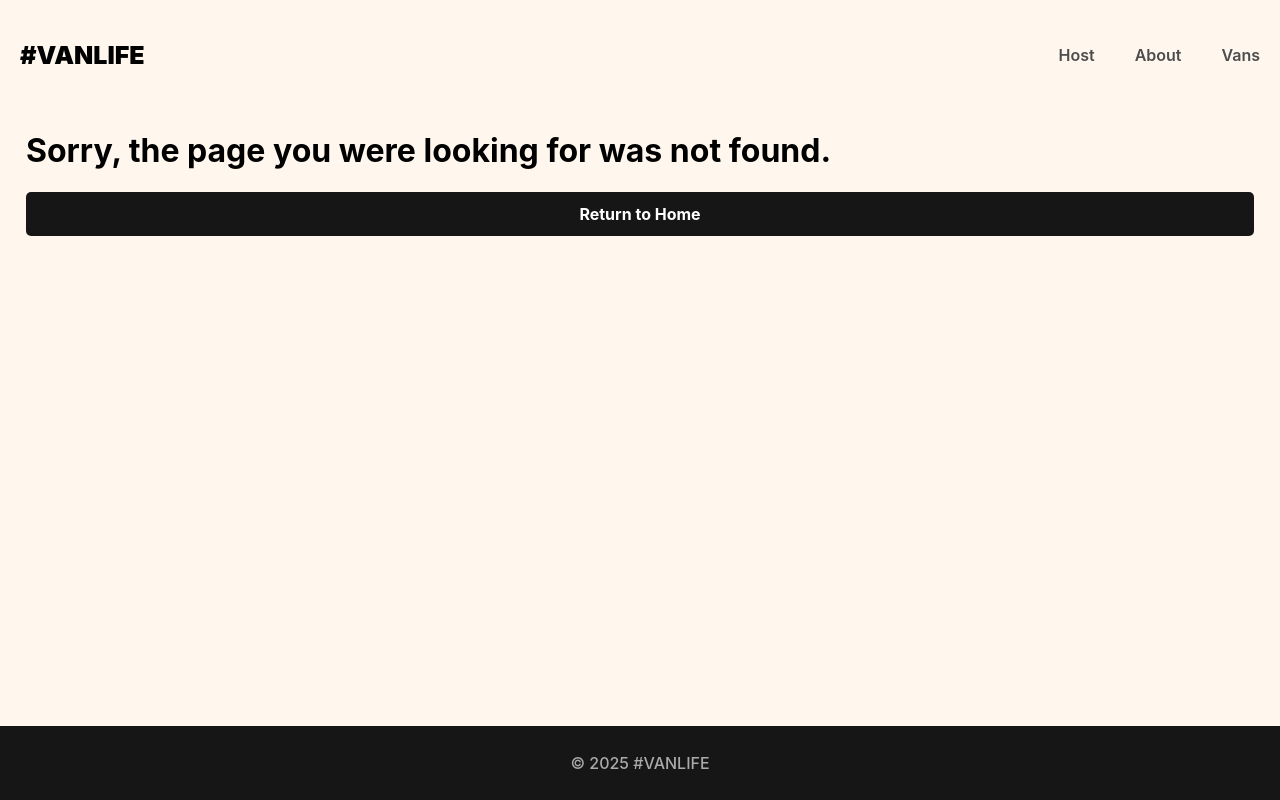
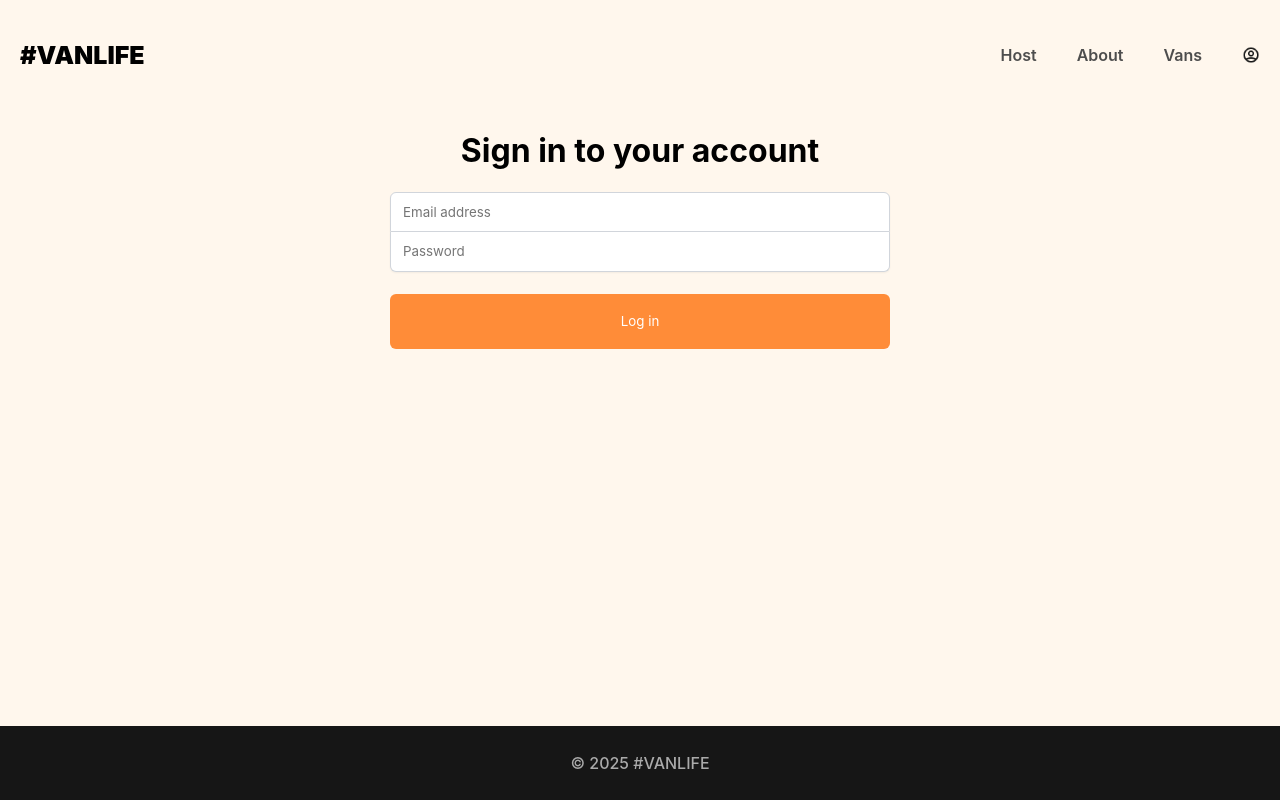
Before and after one commit to alee208/van-life, a React (Vite) app: page /login in a window 1280 px wide. Before the commit this address had no page. Built offline with nearby package versions, Linux system fonts and the light colour scheme; what miragejs would draw is missing.

Commit message:
started setting up log in page, authentication flow

```diff
--- a/api.js
+++ b/api.js
@@ -1,5 +1,10 @@
-export async function getVans() {
-  const res = await fetch("/api/vans");
+function sleep(ms) {
+  return new Promise((resolve) => setTimeout(() => resolve(), ms));
+}
+
+export async function getVans(id) {
+  const url = id ? `/api/vans/${id}` : "/api/vans";
+  const res = await fetch(url);
   if (!res.ok) {
     throw {
       message: "Failed to fetch vans",
@@ -10,3 +15,35 @@ export async function getVans() {
   const data = await res.json();
   return data.vans;
 }
+
+export async function getHostVans(id) {
+  const url = id ? `/api/host/vans/${id}` : "/api/host/vans";
+  const res = await fetch(url);
+  if (!res.ok) {
+    throw {
+      message: "Failed to fetch vans",
+      statusText: res.statusText,
+      status: res.status,
+    };
+  }
+  const data = await res.json();
+  return data.vans;
+}
+
+export async function loginUser(creds) {
+  const res = await fetch("/api/login", {
+    method: "post",
+    body: JSON.stringify(creds),
+  });
+  const data = await res.json();
+
+  if (!res.ok) {
+    throw {
+      message: data.message,
+      statusText: res.statusText,
+      status: res.status,
+    };
+  }
+
+  return data;
+}
--- a/server.js
+++ b/server.js
@@ -1,8 +1,9 @@
-import { createServer, Model } from "miragejs";
+import { createServer, Model, Response } from "miragejs";
 
 createServer({
   models: {
     vans: Model,
+    users: Model,
   },
 
   seeds(server) {
@@ -72,13 +73,22 @@ createServer({
       type: "rugged",
       hostId: "123",
     });
+
+    server.create("user", {
+      id: "123",
+      email: "andy.com",
+      password: "p123",
+      name: "Andy",
+    });
   },
 
   routes() {
     this.namespace = "api";
     this.logging = false;
+    // this.timing = 2000  // => mock a 2 second delay in server response
 
     this.get("/vans", (schema, request) => {
+      // return new Response(400, {}, {error: "Error fetching data"})
       return schema.vans.all();
     });
 
@@ -97,5 +107,27 @@ createServer({
       const id = request.params.id;
       return schema.vans.findBy({ id, hostId: "123" });
     });
+
+    this.post("/login", (schema, request) => {
+      const { email, password } = JSON.parse(request.requestBody);
+      // ⚠️ This is an extremely naive version of authentication. Please don't
+      // do this in the real world, and never save raw text passwords
+      // in your database 😅
+      const foundUser = schema.users.findBy({ email, password });
+      if (!foundUser) {
+        return new Response(
+          401,
+          {},
+          { message: "No user with those credentials found!" }
+        );
+      }
+
+      // At the very least, don't send the password back to the client 😅
+      foundUser.password = undefined;
+      return {
+        user: foundUser,
+        token: "Enjoy your pizza, here's your tokens.",
+      };
+    });
   },
 });
--- a/src/App.jsx
+++ b/src/App.jsx
@@ -2,6 +2,7 @@ import React from "react";
 import { BrowserRouter, Routes, Route } from "react-router-dom";
 import Home from "./pages/Home";
 import About from "./pages/About";
+import Login from "./pages/Login";
 import NotFound from "./pages/NotFound";
 import Vans from "./pages/Vans/Vans";
 import VanDetail from "./pages/Vans/VanDetail";
@@ -15,6 +16,7 @@ import HostVanPhotos from "./pages/Host/HostVanPhotos";
 import HostVanInfo from "./pages/Host/HostVanInfo";
 import HostVanPricing from "./pages/Host/HostVanPricing";
 import HostLayout from "./components/HostLayout";
+import AuthRequired from "./components/AuthRequired";
 import "../server";
 
 export default function App() {
@@ -26,7 +28,9 @@ export default function App() {
           <Route index element={<Home />} />
           <Route path="about" element={<About />} />
           <Route path="vans" element={<Vans />} />
+          <Route path="login" element={<Login />} />
           <Route path="/vans/:id" element={<VanDetail />} />
+          <Route element={<AuthRequired />}>
             <Route path="/host" element={<HostLayout />}>
               <Route index element={<Dashboard />} />
               <Route path="income" element={<Income />} />
@@ -39,6 +43,7 @@ export default function App() {
               </Route>
             </Route>
           </Route>
+        </Route>
       </Routes>
     </BrowserRouter>
   );
--- /dev/null
+++ b/src/components/AuthRequired.jsx
@@ -0,0 +1,14 @@
+import React from "react";
+import { Outlet, Navigate } from "react-router-dom";
+
+export default function AuthRequired() {
+  const authenticated = false;
+
+  if (!authenticated) {
+    return (
+      <Navigate to="/login" state={{ message: "You must log in first" }} />
+    );
+  }
+
+  return <Outlet />;
+}
--- a/src/components/Header.jsx
+++ b/src/components/Header.jsx
@@ -1,5 +1,6 @@
 import React from "react";
 import { Link, NavLink } from "react-router-dom";
+import avatarIcon from "../assets/images/avatar-icon.png";
 
 export default function Header() {
   return (
@@ -26,6 +27,9 @@ export default function Header() {
         >
           Vans
         </NavLink>
+        <Link to="login" className="login-link">
+          <img src={avatarIcon} className="login-icon" />
+        </Link>
       </nav>
     </header>
   );
--- a/src/index.css
+++ b/src/index.css
@@ -57,6 +57,10 @@ header a:hover {
   text-decoration: underline;
 }
 
+nav {
+  display: flex;
+}
+
 main {
   margin-bottom: 84px;
 }
@@ -90,7 +94,6 @@ footer {
   display: block;
   color: black;
   text-decoration: none;
-  margin-top: 60px;
   margin-left: 26px;
 }
 
@@ -100,6 +103,16 @@ footer {
 
 .link-button:hover {
   transform: translate(1px, 1px);
+}
+
+header .login-icon {
+  height: 18px;
+  width: 18px;
+}
+
+header .login-link {
+  display: inline-flex;
+  align-items: center;
 }
 
 /*** HOME PAGE ***/
@@ -278,7 +291,7 @@ i[class*="van-type-"] {
 }
 
 .van-detail-container {
-  padding: 27px;
+  padding-inline: 27px;
 }
 
 .van-detail-container .back-button {
@@ -331,6 +344,7 @@ i[class*="van-type-"] {
 
 .host-nav {
   display: flex;
+  margin-bottom: 30px;
 }
 
 .host-nav a {
@@ -472,3 +486,53 @@ i[class*="van-type-"] {
   background-color: #161616;
   color: white;
 }
+
+.login-container {
+  display: flex;
+  flex-direction: column;
+  align-items: center;
+  padding-inline: 27px;
+}
+
+.login-form {
+  display: flex;
+  flex-direction: column;
+  width: 100%;
+  max-width: 500px;
+}
+
+.login-form > input {
+  border: 1px solid rgba(209, 213, 219);
+  height: 40px;
+  text-indent: 10px;
+  font-family: "Inter", sans-serif;
+  box-shadow: 0px 1px 2px rgba(0, 0, 0, 0.05);
+  font-weight: 400;
+}
+
+.login-form > input:focus {
+  outline: none;
+}
+
+.login-form > input:first-of-type {
+  border-radius: 6px 6px 0px 0px;
+}
+
+.login-form > input:last-of-type {
+  border-radius: 0px 0px 6px 6px;
+  border-top: none;
+}
+
+.login-form > button {
+  background-color: #ff8c38;
+  border: none;
+  border-radius: 6px;
+  height: 55px;
+  margin-top: 22px;
+  color: white;
+  font-family: "Inter", sans-serif;
+}
+
+.login-first {
+  color: red;
+}
--- a/src/pages/Host/HostVanDetail.jsx
+++ b/src/pages/Host/HostVanDetail.jsx
@@ -1,24 +1,42 @@
 import React from "react";
 import { useParams, Link, NavLink, Outlet } from "react-router-dom";
+import { getHostVans } from "../../../api";
 
 export default function HostVanDetail() {
+  const [currentVan, setCurrentVan] = React.useState(null);
+  const [loading, setLoading] = React.useState(false);
+  const [error, setError] = React.useState(null);
   const { id } = useParams();
-  const [currentVan, setCurrentVan] = React.useState(null);
+
+  React.useEffect(() => {
+    async function loadVans() {
+      setLoading(true);
+      try {
+        const data = await getHostVans(id);
+        setCurrentVan(data);
+      } catch (err) {
+        setError(err);
+      } finally {
+        setLoading(false);
+      }
+    }
+
+    loadVans();
+  }, [id]);
+
+  if (loading) {
+    return <h1>Loading...</h1>;
+  }
+
+  if (error) {
+    return <h1>There was an error: {error.message}</h1>;
+  }
+
   const activeStyles = {
     fontWeight: "bold",
     textDecoration: "underline",
     color: "#161616",
   };
-
-  React.useEffect(() => {
-    fetch(`/api/host/vans/${id}`)
-      .then((res) => res.json())
-      .then((data) => setCurrentVan(data.vans));
-  }, []);
-
-  if (!currentVan) {
-    return <h1>Loading...</h1>;
-  }
 
   return (
     <section>
--- /dev/null
+++ b/src/pages/Login.jsx
@@ -0,0 +1,51 @@
+import React from "react";
+import { useNavigate, useLocation } from "react-router-dom";
+import { loginUser } from "../../api";
+
+export default function Login() {
+  const [loginFormData, setLoginFormData] = React.useState({
+    email: "",
+    password: "",
+  });
+
+  const location = useLocation();
+
+  function handleSubmit(e) {
+    e.preventDefault();
+    loginUser(loginFormData).then((data) => console.log(data));
+  }
+
+  function handleChange(e) {
+    const { name, value } = e.target;
+    setLoginFormData((prev) => ({
+      ...prev,
+      [name]: value,
+    }));
+  }
+
+  return (
+    <div className="login-container">
+      {location.state?.message && (
+        <h3 className="login-first">{location.state.message}</h3>
+      )}
+      <h1>Sign in to your account</h1>
+      <form onSubmit={handleSubmit} className="login-form">
+        <input
+          name="email"
+          onChange={handleChange}
+          type="email"
+          placeholder="Email address"
+          value={loginFormData.email}
+        />
+        <input
+          name="password"
+          onChange={handleChange}
+          type="password"
+          placeholder="Password"
+          value={loginFormData.password}
+        />
+        <button onClick={handleSubmit}>Log in</button>
+      </form>
+    </div>
+  );
+}
--- a/src/pages/Vans/VanDetail.jsx
+++ b/src/pages/Vans/VanDetail.jsx
@@ -1,19 +1,39 @@
 import React from "react";
 import { useParams, Link, useLocation } from "react-router-dom";
+import { getVans } from "../../../api";
 
 export default function VanDetail() {
-  const params = useParams();
+  const [loading, setLoading] = React.useState(false);
   const [van, setVan] = React.useState(null);
+  const [error, setError] = React.useState(null);
+  const { id } = useParams();
   const location = useLocation();
 
   React.useEffect(() => {
-    fetch(`/api/vans/${params.id}`)
-      .then((res) => res.json())
-      .then((data) => setVan(data.vans));
-  }, [params.id]);
+    async function loadVans() {
+      setLoading(true);
+      try {
+        const data = await getVans(id);
+        setVan(data);
+      } catch (err) {
+        setError(err);
+      } finally {
+        setLoading(false);
+      }
+    }
+    loadVans();
+  }, [id]);
+
+  if (loading) {
+    return <h1>Loading...</h1>;
+  }
+
+  if (error) {
+    return <h1>There was an error: {error.message}</h1>;
+  }
 
   const search = location.state?.search || "";
-  const type = location.state?.type || "";
+  const type = location.state?.type || "all";
 
   return (
     <div className="van-detail-container">
--- a/src/pages/Vans/Vans.jsx
+++ b/src/pages/Vans/Vans.jsx
@@ -62,11 +62,11 @@ export default function Vans() {
   }
 
   if (loading) {
-    return <h1>Loading...</h1>;
+    return <h1 aria-live="polite">Loading...</h1>;
   }
 
   if (error) {
-    return <h1>There was an error: {error.message} </h1>;
+    return <h1 aria-live="assertive">There was an error: {error.message} </h1>;
   }
 
   return (
```
Also changed, not shown: src/assets/images/avatar-icon.png (added). Lines whose indentation alone changed are shown as unchanged.
